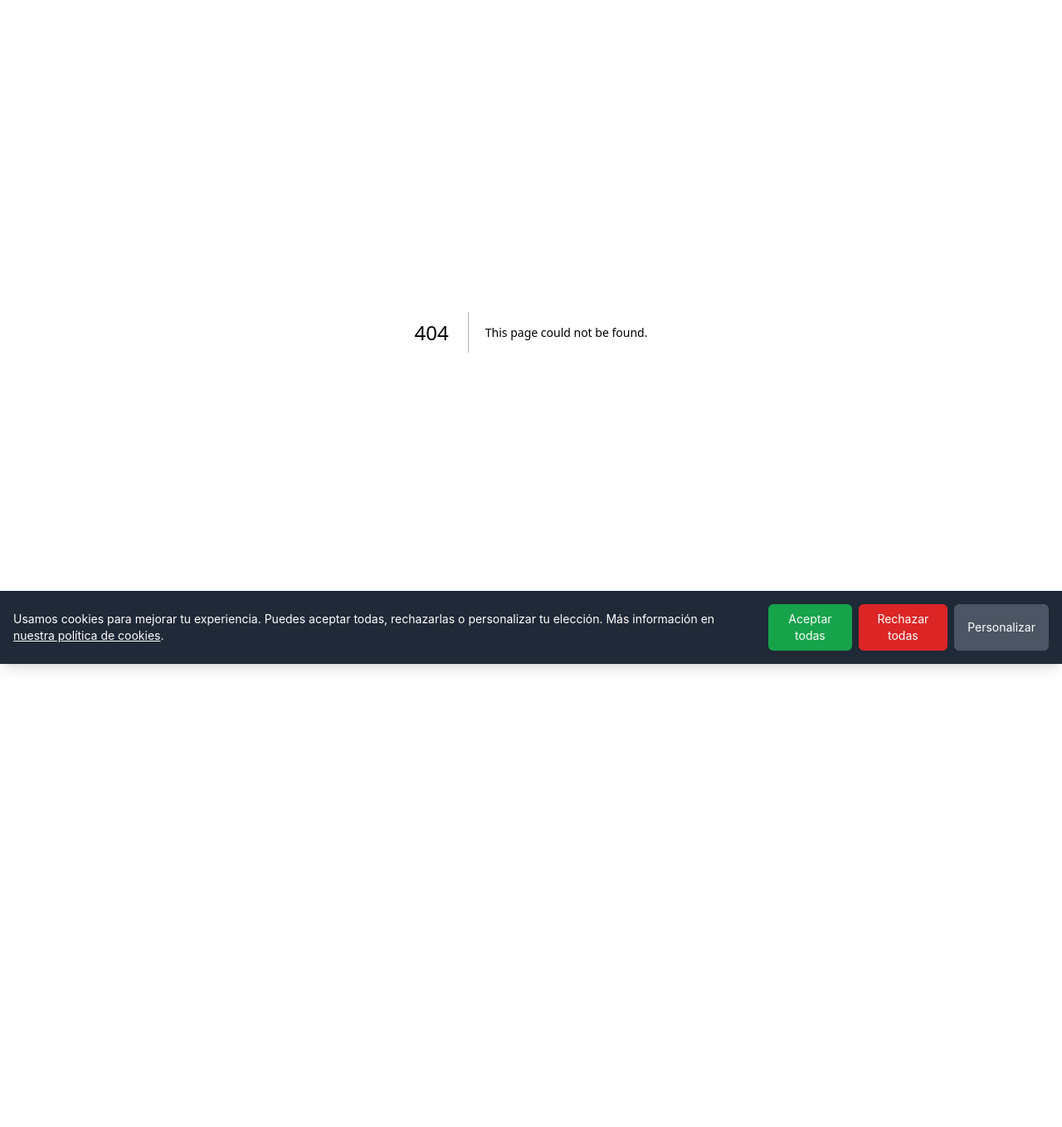
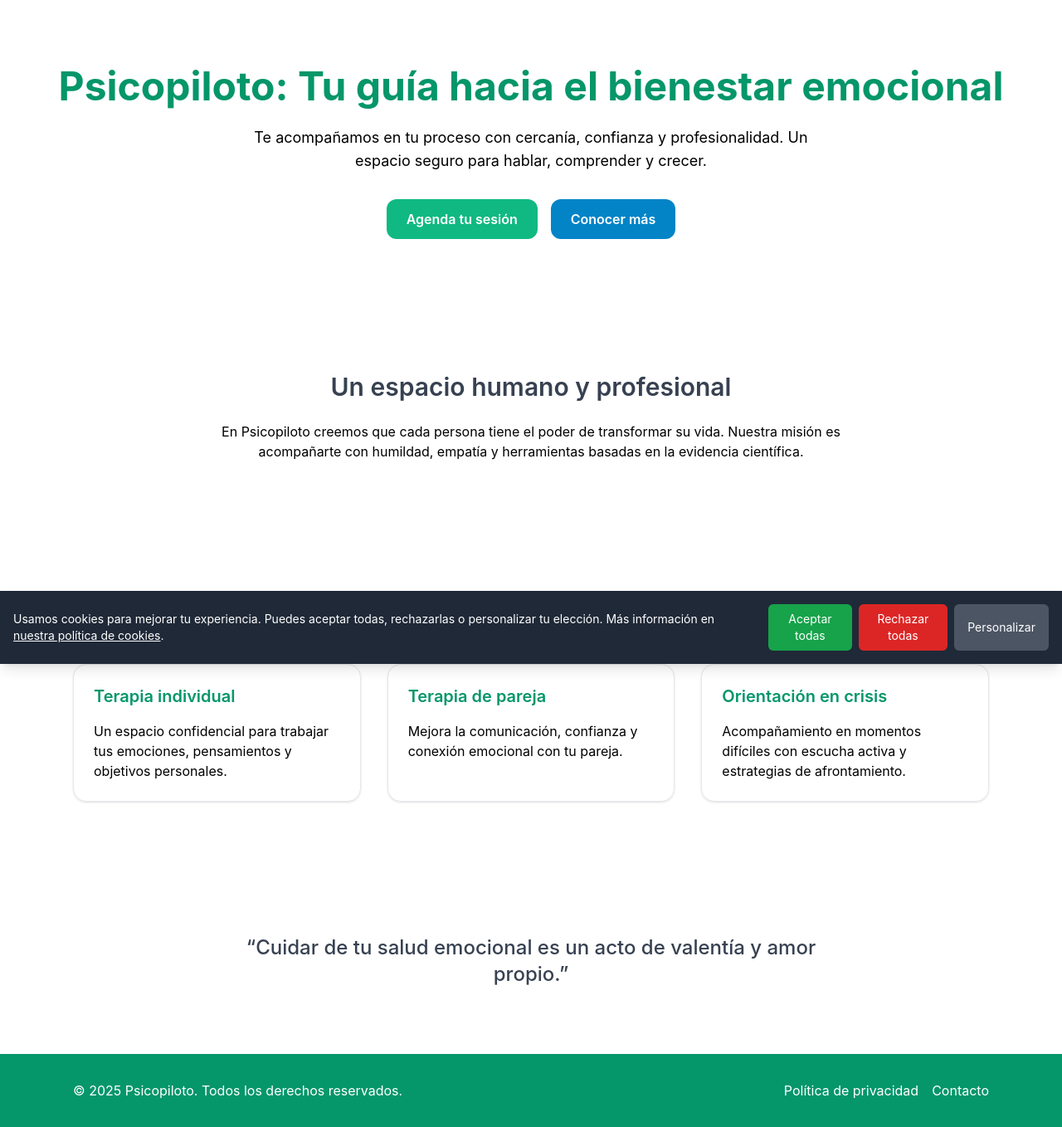
Before and after one commit to psicopiloto/psicopilotopage1, a Next.js app: page /index2 in a window 1280 px wide. Before the commit this address had no page. Shown: the whole page at 83% size. Before the commit the page ends 800 px from the top, so only its background shows below. Built offline with nearby package versions, Linux system fonts and the light colour scheme.

Commit message:
Create index2.js

```diff
--- /dev/null
+++ b/pages/index2.js
@@ -0,0 +1,100 @@
+// pages/index2.js
+export default function Home() {
+  return (
+    <div className="min-h-screen bg-psicopiloto-sand-50 font-sans">
+      {/* HERO */}
+      <section className="relative bg-white">
+        <div className="max-w-7xl mx-auto px-6 py-20 text-center">
+          <h1 className="text-5xl font-bold text-psicopiloto-green-600 mb-6">
+            Psicopiloto: Tu guía hacia el bienestar emocional
+          </h1>
+          <p className="text-lg text-psicopiloto-gray-500 max-w-2xl mx-auto mb-8">
+            Te acompañamos en tu proceso con cercanía, confianza y profesionalidad.
+            Un espacio seguro para hablar, comprender y crecer.
+          </p>
+          <div className="flex justify-center gap-4">
+            <button className="px-6 py-3 rounded-xl bg-psicopiloto-green-500 text-white font-semibold hover:bg-psicopiloto-green-600 transition">
+              Agenda tu sesión
+            </button>
+            <button className="px-6 py-3 rounded-xl bg-psicopiloto-blue-500 text-white font-semibold hover:bg-psicopiloto-blue-600 transition">
+              Conocer más
+            </button>
+          </div>
+        </div>
+      </section>
+
+      {/* SOBRE NOSOTROS */}
+      <section className="py-20 bg-psicopiloto-sand-50">
+        <div className="max-w-5xl mx-auto px-6 text-center">
+          <h2 className="text-3xl font-semibold text-psicopiloto-gray-700 mb-6">
+            Un espacio humano y profesional
+          </h2>
+          <p className="text-psicopiloto-gray-500 max-w-3xl mx-auto">
+            En Psicopiloto creemos que cada persona tiene el poder de transformar
+            su vida. Nuestra misión es acompañarte con humildad, empatía y
+            herramientas basadas en la evidencia científica.
+          </p>
+        </div>
+      </section>
+
+      {/* SERVICIOS */}
+      <section className="py-20 bg-white">
+        <div className="max-w-6xl mx-auto px-6">
+          <h2 className="text-3xl font-semibold text-center text-psicopiloto-gray-700 mb-12">
+            ¿Cómo podemos ayudarte?
+          </h2>
+          <div className="grid md:grid-cols-3 gap-8">
+            {[
+              {
+                title: "Terapia individual",
+                desc: "Un espacio confidencial para trabajar tus emociones, pensamientos y objetivos personales.",
+              },
+              {
+                title: "Terapia de pareja",
+                desc: "Mejora la comunicación, confianza y conexión emocional con tu pareja.",
+              },
+              {
+                title: "Orientación en crisis",
+                desc: "Acompañamiento en momentos difíciles con escucha activa y estrategias de afrontamiento.",
+              },
+            ].map((s, i) => (
+              <div
+                key={i}
+                className="p-6 bg-psicopiloto-sand-50 rounded-2xl shadow border border-psicopiloto-gray-500/20"
+              >
+                <h3 className="text-xl font-semibold text-psicopiloto-green-600 mb-4">
+                  {s.title}
+                </h3>
+                <p className="text-psicopiloto-gray-500">{s.desc}</p>
+              </div>
+            ))}
+          </div>
+        </div>
+      </section>
+
+      {/* FRASE INSPIRADORA */}
+      <section className="py-20 bg-psicopiloto-peach-500/20">
+        <div className="max-w-3xl mx-auto px-6 text-center">
+          <p className="text-2xl font-medium text-psicopiloto-gray-700">
+            “Cuidar de tu salud emocional es un acto de valentía y amor propio.”
+          </p>
+        </div>
+      </section>
+
+      {/* FOOTER */}
+      <footer className="bg-psicopiloto-green-600 text-white py-8">
+        <div className="max-w-6xl mx-auto px-6 flex flex-col md:flex-row justify-between items-center">
+          <p className="mb-4 md:mb-0">&copy; 2025 Psicopiloto. Todos los derechos reservados.</p>
+          <div className="flex gap-4">
+            <a href="#" className="hover:underline">
+              Política de privacidad
+            </a>
+            <a href="#" className="hover:underline">
+              Contacto
+            </a>
+          </div>
+        </div>
+      </footer>
+    </div>
+  )
+}
```
